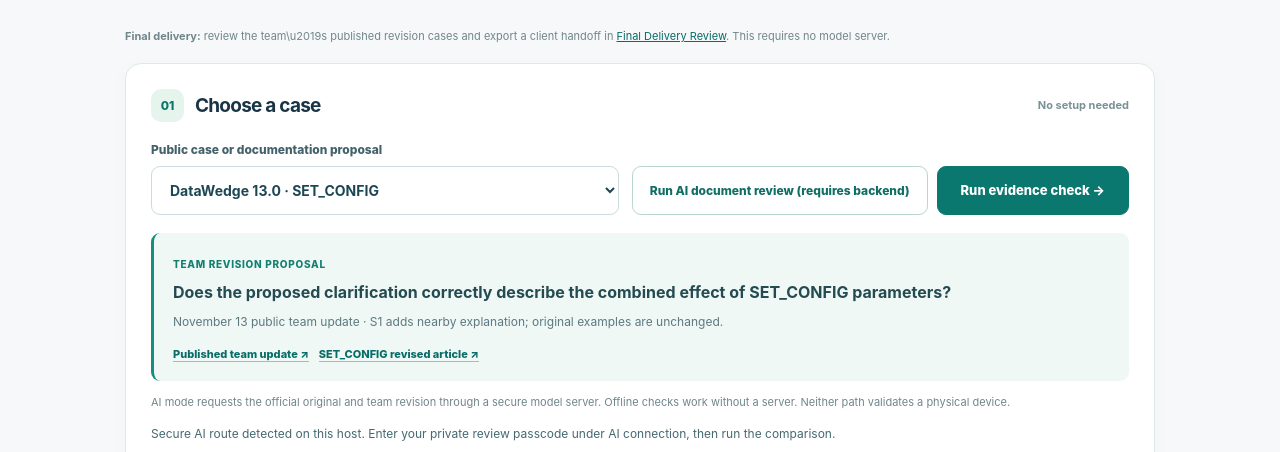
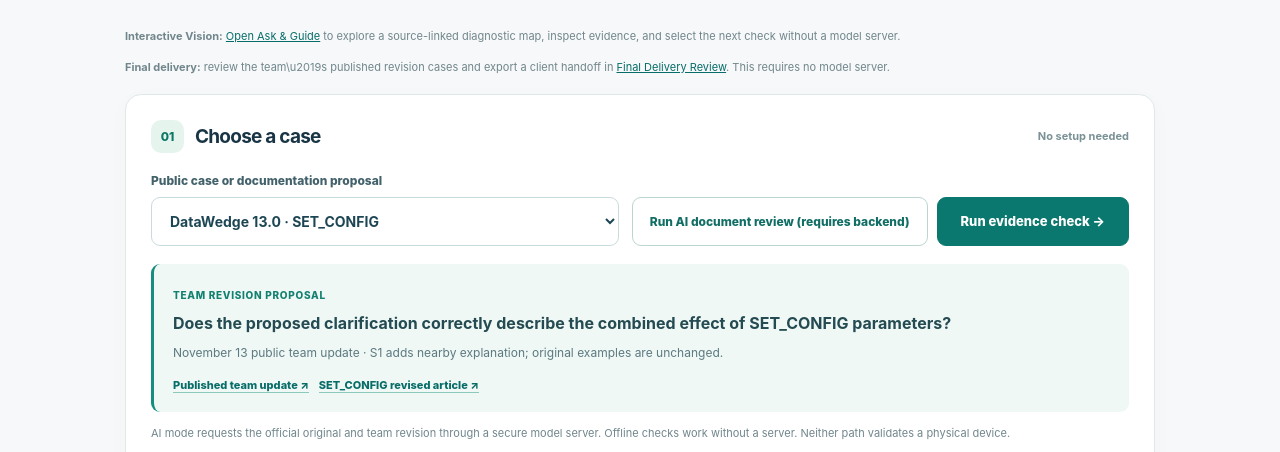
Before and after one commit to Tmkbs/zebra-evidence-framework, a browser extension: page classroom/index.html in a window 1280 px wide. Shown: the part 329-781 px from the top of the page. Drawn offline with Linux system fonts and the light colour scheme.

Commit message:
Surface Interactive Vision as a shared evidence-to-guidance framework

```diff
--- a/classroom/index.html
+++ b/classroom/index.html
@@ -120,6 +120,7 @@ select{border:1px solid #cadbdd;border-radius:9px;background:white;color:#1d4654
 <div><div class="kicker">One-click research review</div><h1>One case. One check. A clear result.</h1><p>Start with a public Zebra developer case or a teammate's published documentation proposal. The framework automatically organizes source limits, missing information and a safer research-note draft.</p></div>
 <div class="flow" aria-label="Three step workflow"><b>1 Select</b><small>→</small><b>2 Run checks</b><small>→</small><b>3 Read results</b></div>
 </section>
+<p class="hint" style="margin:0 0 12px"><strong>Interactive Vision:</strong> <a href="./answer-guidance.html">Open Ask &amp; Guide</a> to explore a source-linked diagnostic map, inspect evidence, and select the next check without a model server.</p>
 <p class="hint" style="margin:0 0 17px"><strong>Final delivery:</strong> review the team\u2019s published revision cases and export a client handoff in <a href="./final-delivery.html">Final Delivery Review</a>. This requires no model server.</p>
 <section class="card" aria-labelledby="case-title">
 <div class="stage-head"><span class="stage-num">01</span><h2 id="case-title">Choose a case</h2><span class="sub">No setup needed</span></div>
```
